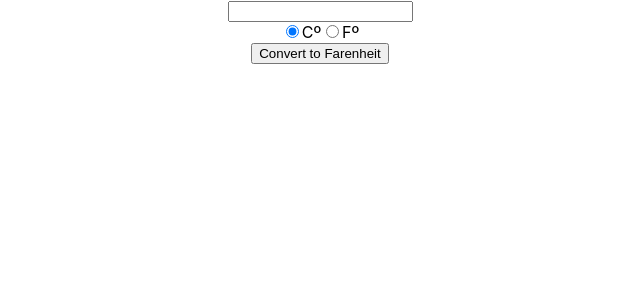
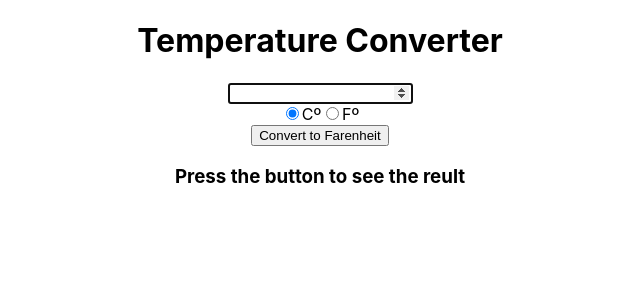
Before and after one commit to SantiagoRobinet/temperature-converter, a React (Create React App) app: page / in a window 1280 px wide. Shown: the top 300 px of the page, without its empty margins (320-960 px from the left). Built offline with nearby package versions, Linux system fonts and the light colour scheme.

Commit message:
add Header component

```diff
--- a/src/App.js
+++ b/src/App.js
@@ -1,10 +1,12 @@
 import './App.css';
-import Converter from './components/Converter/converter';
+import Converter from './components/Converter/Converter';
+import Header from './components/Header/Header';
 
 function App() {
   return (
     <div className="App">
-     <Converter />
+      <Header/>
+      <Converter />
     </div>
   );
 }
--- a/src/components/Converter/converter.jsx
+++ b/src/components/Converter/converter.jsx
@@ -1,10 +1,12 @@
 import React, { useState } from 'react';
+import {handleClick} from '../../utils/functions'
 
 
 function Converter(){
 
 const [temperature, setTemperature] = useState('celcius');
 const [degrees, setDegrees] = useState(null);
+const [result, setResult] = useState(null)
 
 function checkToogle(){
     if(temperature === 'celcius'){
@@ -20,7 +22,7 @@ function saveDegrees(e){
 
 return (
     <div>
-        <input type="number"  onChange={saveDegrees}/>
+        <input type="number"  onChange={saveDegrees} autoFocus/>
         <section>
             <label>
                 <input type='radio' value='celcius' checked={temperature === 'celcius'} onChange={() => setTemperature('celcius')}/>
@@ -31,7 +33,15 @@ return (
                 Fº
             </label>
         </section>
-        <button>Convert to {checkToogle()}</button >
+        <button onClick={() => setResult(handleClick(degrees , temperature))}>Convert to {checkToogle()}</button >
+
+       {result ?
+        <div>
+            <h2>{result}</h2>
+            <h3>{checkToogle()}</h3>
+        </div> :
+        <h3>Press the button to see the reult</h3>
+        }
     </div>
 )
 
--- /dev/null
+++ b/src/components/Header/Header.jsx
@@ -0,0 +1,10 @@
+import React from 'react';
+
+function Header(){
+    return(
+        <h1>Temperature Converter</h1>
+    )
+}
+
+
+export default Header;
--- a/src/utils/functions.js
+++ b/src/utils/functions.js
@@ -41,3 +41,6 @@ function handleClick(degrees, convertion){
 
     return finalResult;
 }
+
+
+export {handleClick};
```
Also changed, not shown: src/components/Converter/Converter.css (added).
